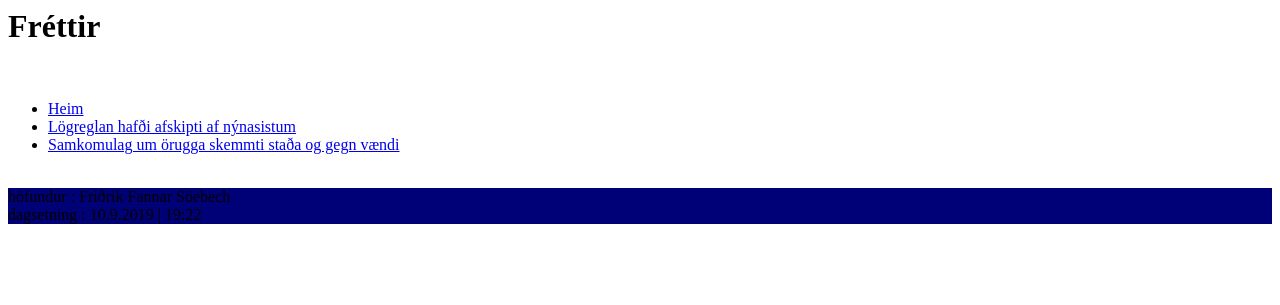
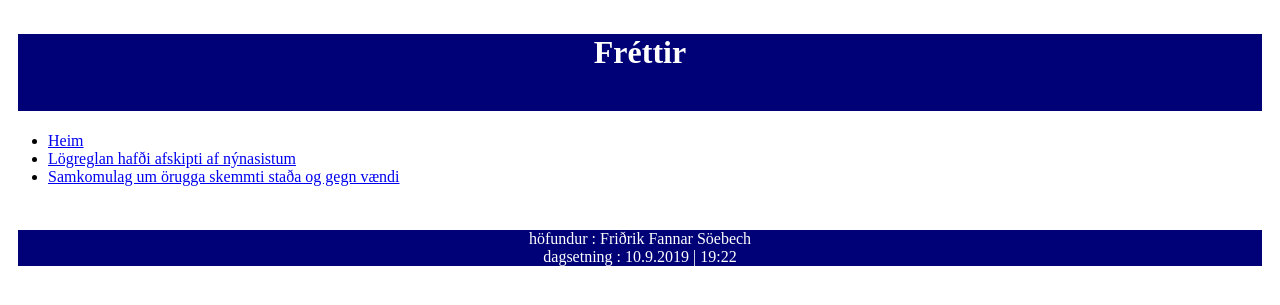
Before and after one commit to Frillion/WebProgrammmingProject3_2019, a Flask app: page / in a window 1280 px wide. Shown: the top 305 px of the page. Run offline with Flask 2, Linux system fonts and the light colour scheme.

Commit message:
Finished css

```diff
--- a/static/Main_page_css.css
+++ b/static/Main_page_css.css
@@ -1,6 +1,15 @@
+.container
+{
+    padding: 5px;
+    margin: 5px;
+}
+
 .footer{
     width:100%;
+    display:block;
+    text-align: center;
     background-color: #007;
+    color:#fff;
 }
 
 .imgs{
--- a/templates/Contentfooter.html
+++ b/templates/Contentfooter.html
@@ -1,6 +1,8 @@
 {% block Main_footer %}
-<footer class="footer">
-    höfundur : {{cnt['Writer']}} <br/>
-    dagsetning : {{cnt['Date']}} | {{cnt['Time of Creation']}}
+<footer class="container">
+    <div class="footer">
+        höfundur : {{cnt['Writer']}} <br/>
+        dagsetning : {{cnt['Date']}} | {{cnt['Time of Creation']}}
+    </div>
 </footer>
 {% endblock %}
--- a/templates/Root_Contentbody.html
+++ b/templates/Root_Contentbody.html
@@ -1,6 +1,8 @@
 {% block Main_content %}
-    <header>
+    <header class="container">
+        <div class="footer">
             <h1>{{cnt['title']}}</h1><br>
+        </div>
     </header>
     <ul>
         {%for i,x in link_data%}
```
